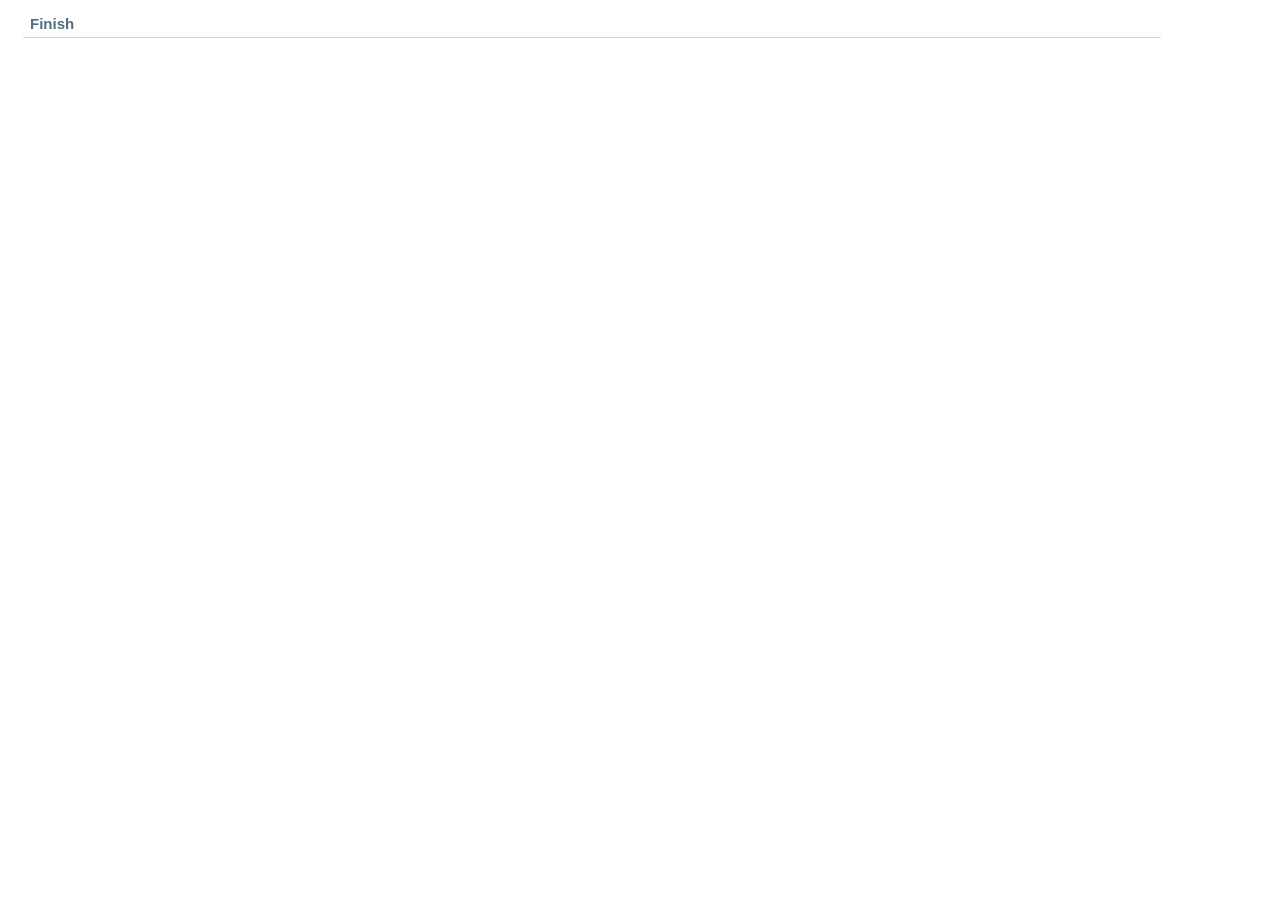
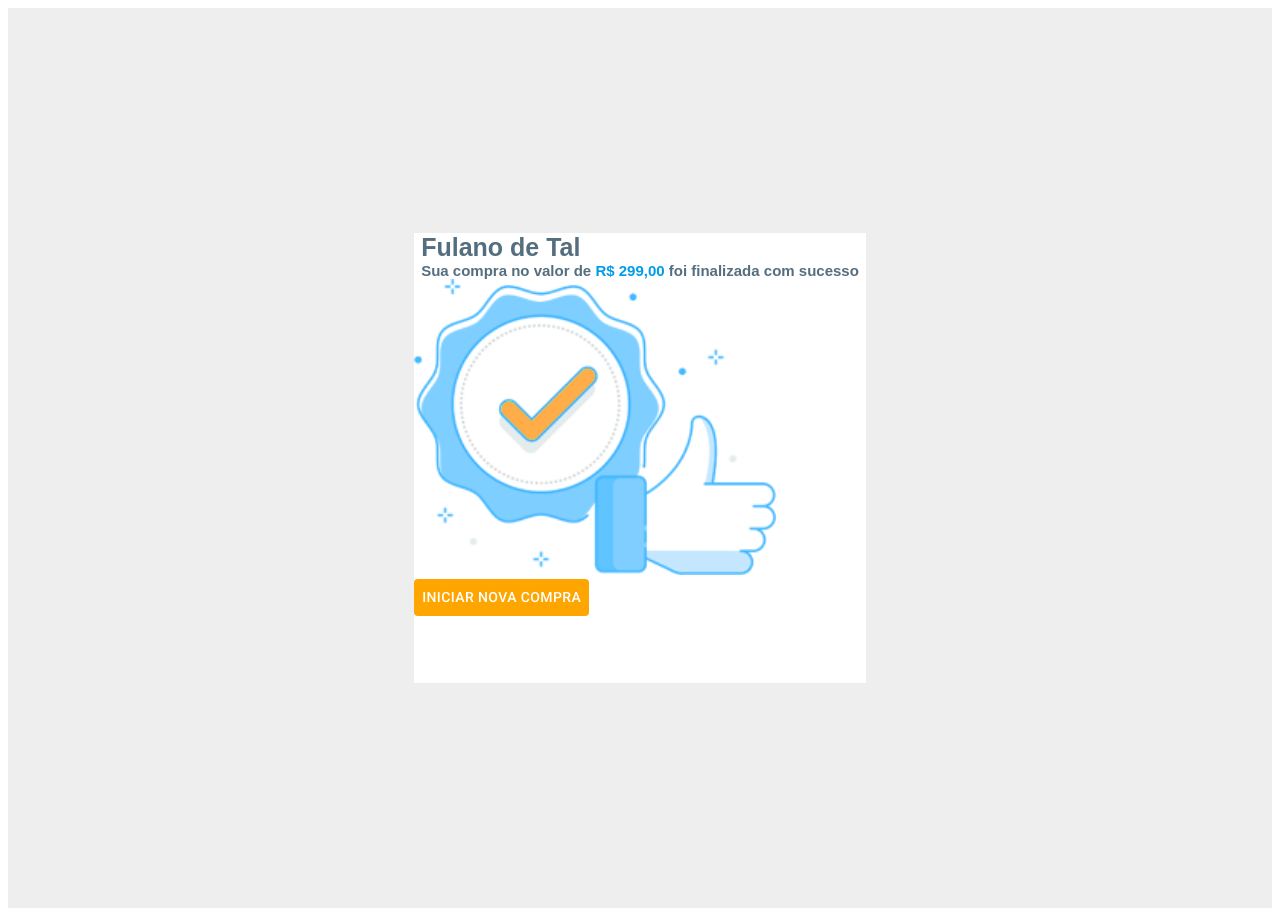
Before and after one commit to vini-batistaoliveira/TesteFrontEndVinicius, a React (Create React App) app: page /finish in a window 1280 px wide. Before the commit the page ends 800 px from the top, so only its background shows below. Built offline with nearby package versions, Linux system fonts and the light colour scheme.

Commit message:
Redux Form Submit Error

```diff
--- a/src/components/Finish/index.js
+++ b/src/components/Finish/index.js
@@ -1,9 +1,31 @@
 import React from 'react';
-// import "./styles.css";
+import "./styles.css";
+
+import Button from '@material-ui/core/Button';
+
+const finishImg = require('../../resources/images/purchase.png');
+
 
 const Finish = () => (
-    <div id="main-header">
-        <p>Finish</p>
+    <div className="container">
+    <div className="mainFinish">
+        <div className="titleFinish">
+            <p>Fulano de Tal</p>
+        </div>
+        <div className="textFinish">
+            <p>Sua compra no valor de <span className="priceFinish">R$ 299,00</span> foi finalizada com sucesso</p>
+        </div>
+        <div className="imageFinish">
+            <img src={finishImg} />
+        </div>
+        <div className="buttonFinish">
+            <Button>
+                Iniciar Nova Compra
+            </Button>
+        </div>
+
+    </div>
+
     </div>
 );
 
--- /dev/null
+++ b/src/components/Finish/styles.css
@@ -0,0 +1,54 @@
+.container{
+    display: flex;
+    width: 100%;
+    height: 900px;
+    justify-content: center;
+    align-content: center;
+    align-items: center;
+    background-color: rgb(238, 238, 238);
+}
+
+.mainFinish{
+    width: 450;
+    height: 450px;
+    background-color: white;
+}
+
+.titleFinish p{
+    color: rgb(84, 110, 128);
+    font-size: 25px;
+    font-weight: bold;
+}
+
+p{
+    color: rgb(84, 110, 128);
+    font-size: 15px;
+    font-weight: bold;
+}
+
+.priceFinish{
+    color: rgb(1, 156, 233);
+}
+
+.buttonFinish button{
+    color: white;
+    background-color: orange;
+}
+
+.titleFinish{
+
+}
+
+.textFinish{
+
+}
+
+.imageFinish img{
+    width: 80%;
+    height: 80%;
+
+}
+
+.buttonFinish{
+
+}
--- a/src/components/Form/styles.css
+++ b/src/components/Form/styles.css
@@ -1,3 +1,47 @@
 .formStyle{
     width: 90%;
 }
+
+.selectStyle{
+    width: 80px;
+
+}
+
+.mainDiv {
+    display: flex;
+    flex-direction: column;
+    justify-content: flex-end;
+    align-items: flex-end;
+    width: 95%;
+}
+
+.sub{
+    width: 180px;
+    margin-bottom: 15px;
+}
+
+.gridDiv{
+    width: 92%;
+    justify-content: flex-end;
+}
+
+.price {
+    font-family: sans-serif;
+    font-weight: bold;
+    height: 30px;
+    color: rgb(84, 110, 128);
+    padding-bottom: 5px;
+    justify-content: flex-start;
+    justify-items: flex-start;
+}
+
+.submit:hover button{
+    background-color: rgb(255, 179, 37);
+}
+
+.submit button{
+    font-family: sans-serif;
+    background-color: orange;
+    color: white;
+    font-weight: bold;
+}
--- a/src/components/Main/index.js
+++ b/src/components/Main/index.js
@@ -56,7 +56,6 @@ class Main extends Component {
                 }
                 <Header name={"Dados do Cliente"}/>
                 <Form />
-                <PriceSubmit />
                 </Grid>
 
 
--- a/src/components/PriceSubmit/price.js
+++ b/src/components/PriceSubmit/price.js
@@ -8,7 +8,8 @@ function updateValue(props) {
     });
 
 
-    return total = (total).toLocaleString('pt-BR').concat(",00");
+    // return total = (total).toLocaleString('pt-BR');
+    return total;
 }
 
 const Price = (props) => (
--- a/src/store/reducers/AddCartReducer.js
+++ b/src/store/reducers/AddCartReducer.js
@@ -1,4 +1,3 @@
-import { createStore } from 'redux';
 
 const INITIAL_STATE = {
     numItens: 0,
```
Also changed, not shown: src/components/Form/index.js (+73 -269 lines).
